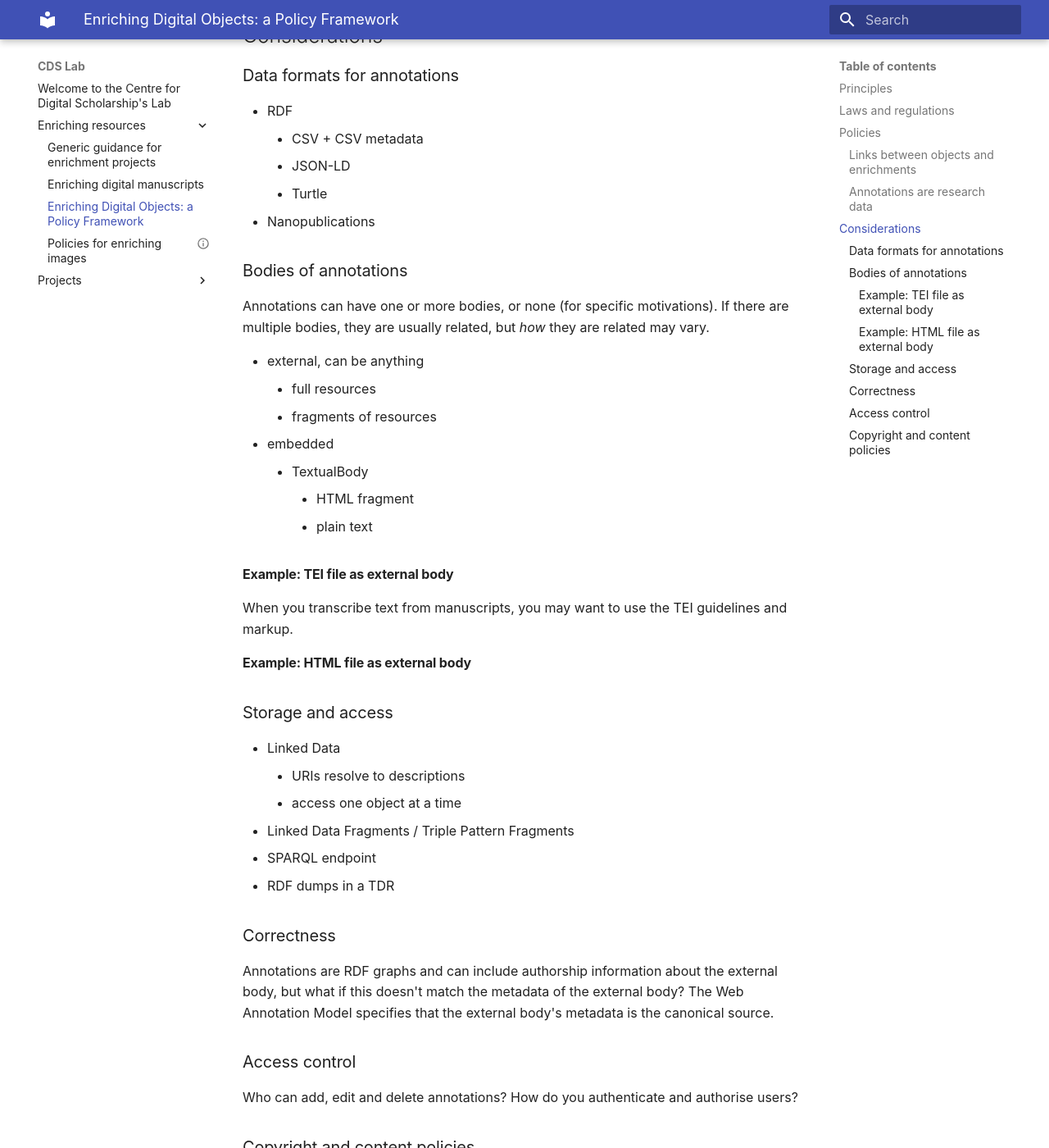
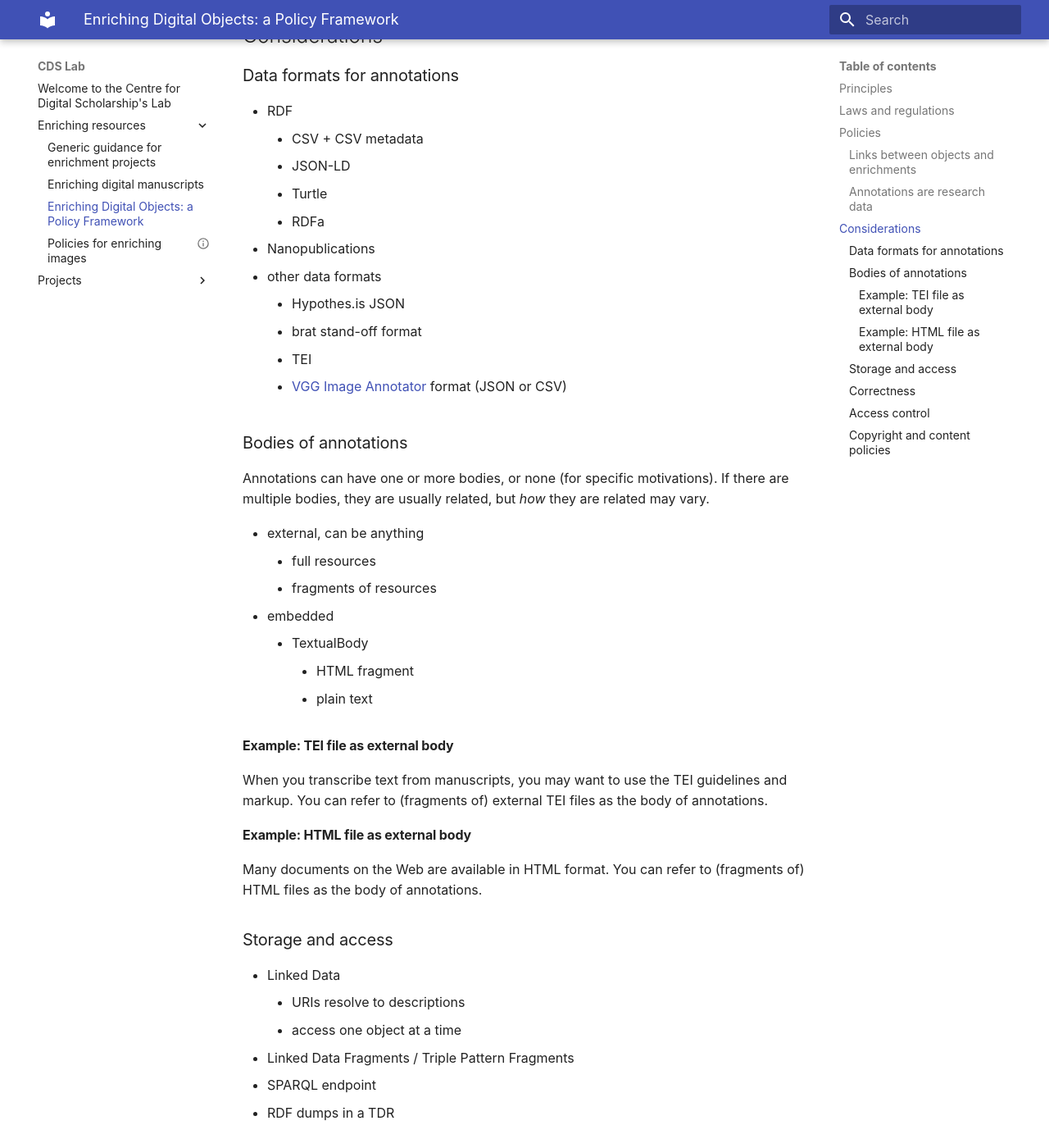
Before and after one commit to LeidenUniversityLibrary/cds-lab-homepage, an MkDocs documentation site: the page built from docs/enriching-resources/policy-framework.md, in a window 1280 px wide and 1400 px high, scrolled down 1187 px. Shown: the whole window at 82% size. Built offline with MkDocs 1.6.1 and Material for MkDocs 9.7.7, drawn with Linux system fonts in a browser that asks for light colours.

Commit message:
Add annotation formats

```diff
--- a/docs/enriching-resources/policy-framework.md
+++ b/docs/enriching-resources/policy-framework.md
@@ -45,7 +45,13 @@ Use standards for annotations, like the Web Annotation Framework.
     - CSV + CSV metadata
     - JSON-LD
     - Turtle
+    - RDFa
 - Nanopublications
+- other data formats
+    - Hypothes.is JSON
+    - brat stand-off format
+    - TEI
+    - [VGG Image Annotator](https://gitlab.com/vgg/via) format (JSON or CSV)
 
 ## Bodies of annotations
 
@@ -62,8 +68,11 @@ Annotations can have one or more bodies, or none (for specific motivations). If
 ### Example: TEI file as external body
 
 When you transcribe text from manuscripts, you may want to use the TEI guidelines and markup.
+You can refer to (fragments of) external TEI files as the body of annotations.
 
 ### Example: HTML file as external body
+
+Many documents on the Web are available in HTML format. You can refer to (fragments of) HTML files as the body of annotations.
 
 ## Storage and access
 
```
